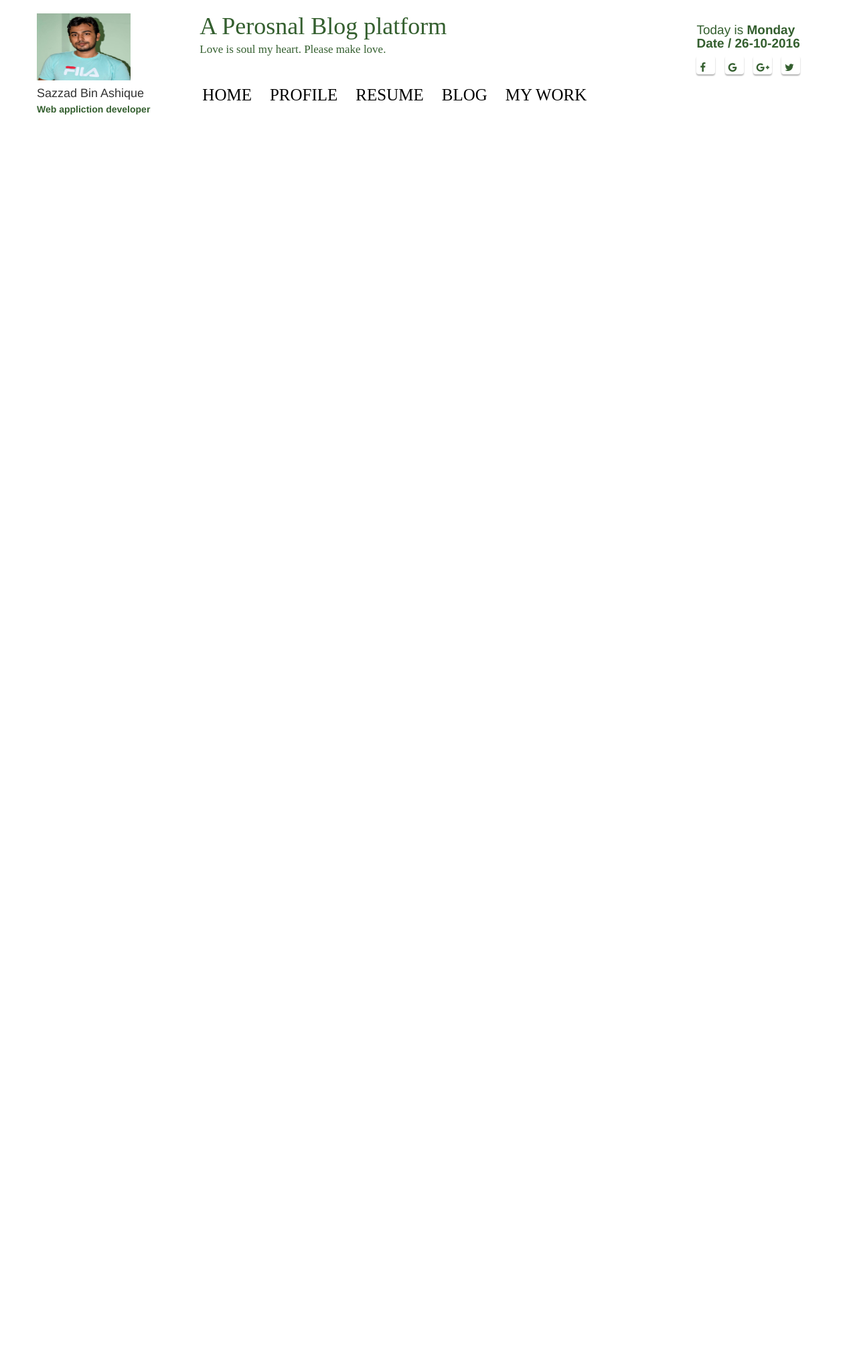
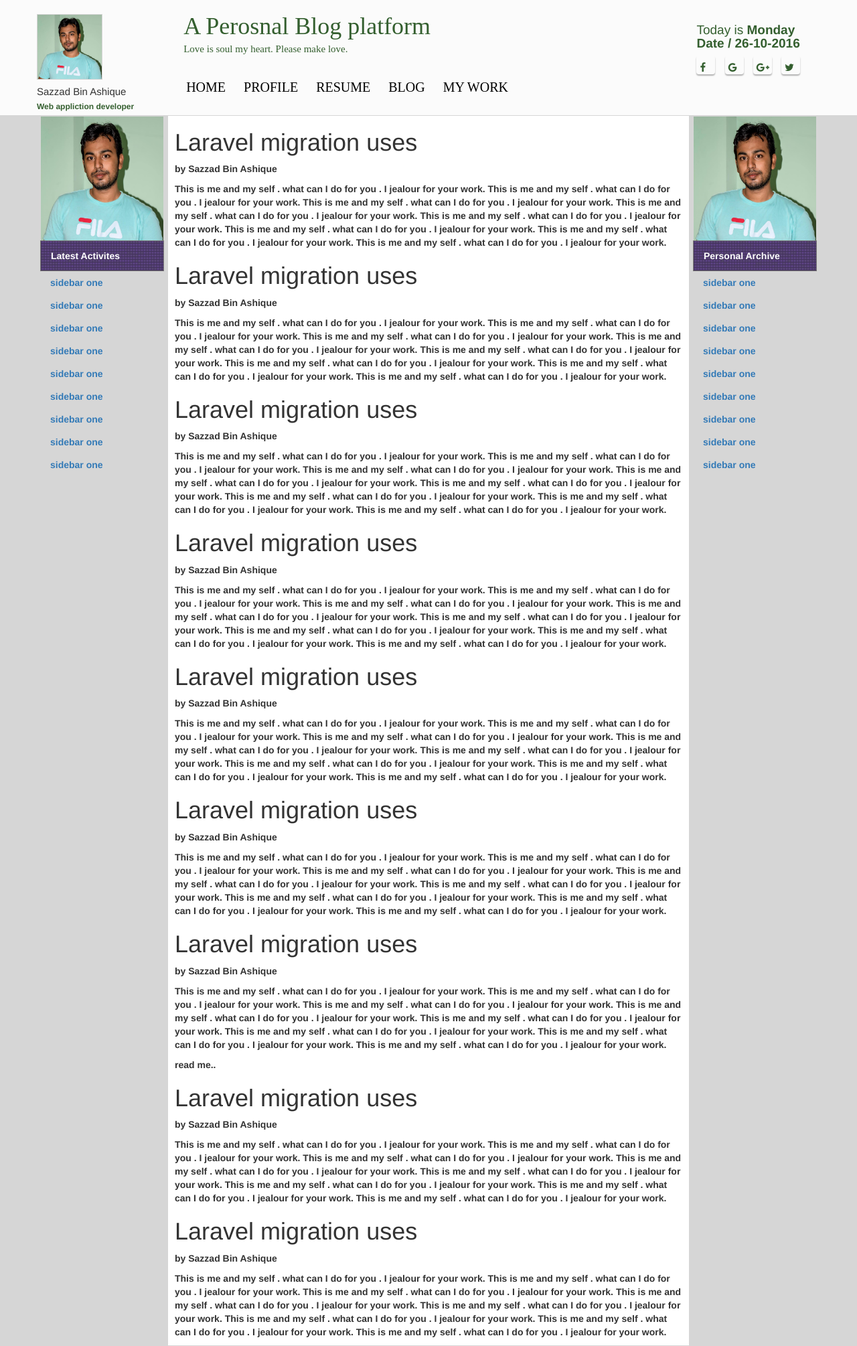
Before and after one commit to sazzadbinashique/luminous, a PHP site: page / in a window 1280 px wide. Shown: the whole page at 67% size. Before the commit the page ends 171 px from the top, so only its background shows below. Run offline with PHP 8.4, Linux system fonts and the light colour scheme.

Commit message:
content create

```diff
--- a/css/custom.css
+++ b/css/custom.css
@@ -1,24 +1,39 @@
+
+body{
+	background-color: #d6d6d6;
+}
 
  .logo{
  	float: left;
  }
 
  .logo h1 a img{
-          height: 100px;
-          width: 140px;
+          /*height: 100px;
+          width: 140px;*/
+     /*width: 100%;*/
+    max-width: 170px;
+    margin-top: 1px;
+    border: 1px solid #d6d6d6;
+    height: 98px;
  }
 header{
-	background-color: white;
+	background-color: #fbfbfb;
+	min-height: 95px;
 }
 .logo p{
 	line-height: 0.5em;
 	color: #345f2f;
+	font-size: 12px;
+
+}
+.logo h4{
+	font-size: 15px;
 
 }
 .title{
 	float: left;
 	font-family: ubuntu;
-	font-size: 17px;
+	font-size: 15px;
     color: #345f2f;
     line-height: 0.5em;
     /*padding-left: 60px;*/
@@ -36,14 +51,14 @@ nav{
 	padding-left: 25px;
     margin-left: 2px;
     display: inline;
-    padding-top: 50px;
+    padding-top: 40px;
     float: left;
 }
 .header-nav ul li a{
 	text-decoration: none;
     color: black;
     font-family: ubuntu;
-    font-size: 25px;
+    font-size: 20px;
     /*border: 10px;*/
 
     border-radius: 5px;
@@ -99,3 +114,62 @@ nav{
 .social ul li a{
 	display: block;
 }
+
+.col-md-2, .col-md-7, .col-md-3 {
+    padding-left: 5px;
+    padding-right: 5px;
+}
+
+aside{
+	display: block;
+}
+.mini-logo {
+    margin-bottom: -8px;
+}
+
+div.mini-logo img {
+    width: 100%;
+    max-width: 283px;
+    margin-top: 1px;
+    border: 1px solid #d6d6d6;
+    height: 194px;
+}
+img {
+    vertical-align: middle;
+    max-width: 100%;
+    border: 0;
+}
+.left-menu {
+    margin-top: 10px 0!important;
+    padding: 0;
+}
+
+ul.nav-list.primary>li {
+    margin: 0;
+    padding: 0;
+}
+ul.left-menu li {
+    line-height: 14px;
+}
+
+li.heading {
+    margin: 0;
+    background: #316441;
+    font-size: 100%;
+    border: 1px solid #797777;
+    padding: 15px 0 15px 15px!important;
+    margin-top: 20px;
+    color: #fff;
+    background: #5b4282 url("../img/pattern.png") repeat center center !important;
+}
+@media (min-width: 992px)
+.col-md-2 {
+    width: 22.66666667%;
+}
+
+	.middle-col {
+    border: 1px solid #d6d6d6;
+     background: #fff;
+    padding-left: 10px;
+    padding-right: 10px;
+}
--- a/index.html
+++ b/index.html
@@ -62,32 +62,166 @@
             </div>
           </div>
         </header>
-        <div>
-          <nav>
+        <div class="container">
+          <div class="row">
+            <div class="col-md-2">
+              <aside class="sidebar">
+                <div class="mini-logo">
+                <img src="img/logo.jpg" alt="Bootstrap Tutorial">
+                </div>
+                <ul class="nav nav-list primary left-menu">
+                  <li class="heading">Latest Activites</li>
+                  <li><a href="#">sidebar one</a></li>
+                  <li><a href="#">sidebar one</a></li>
+                  <li><a href="#">sidebar one</a></li>
+                  <li><a href="#">sidebar one</a></li>
+                  <li><a href="#">sidebar one</a></li>
+                  <li><a href="#">sidebar one</a></li>
+                  <li><a href="#">sidebar one</a></li>
+                  <li><a href="#">sidebar one</a></li>
+                  <li><a href="#">sidebar one</a></li>
+                </ul>
+              </aside>
 
-          </nav>
-        </div>
-        <section>
-          <aside>
+            </div>
 
-          </aside>
-        </section>
-        <section>
-          <div>
+              <div class="col-md-8 middle-col">
+                <article>
+                  <h1>Laravel migration uses</h1>
+                  <p>by Sazzad Bin Ashique</p>
+                  <p>This is me and my self . what can I do for you . I jealour for your work.
+                  This is me and my self . what can I do for you . I jealour for your work.
+                  This is me and my self . what can I do for you . I jealour for your work.
+                  This is me and my self . what can I do for you . I jealour for your work.
+                  This is me and my self . what can I do for you . I jealour for your work.
+                  This is me and my self . what can I do for you . I jealour for your work.
+                  This is me and my self . what can I do for you . I jealour for your work.
+                  This is me and my self . what can I do for you . I jealour for your work.</p>
+                </article>
+                <article>
+                  <h1>Laravel migration uses</h1>
+                  <p>by Sazzad Bin Ashique</p>
+                  <p>This is me and my self . what can I do for you . I jealour for your work.
+                  This is me and my self . what can I do for you . I jealour for your work.
+                  This is me and my self . what can I do for you . I jealour for your work.
+                  This is me and my self . what can I do for you . I jealour for your work.
+                  This is me and my self . what can I do for you . I jealour for your work.
+                  This is me and my self . what can I do for you . I jealour for your work.
+                  This is me and my self . what can I do for you . I jealour for your work.
+                  This is me and my self . what can I do for you . I jealour for your work.</p>
+                </article>
+                <article>
+                  <h1>Laravel migration uses</h1>
+                  <p>by Sazzad Bin Ashique</p>
+                  <p>This is me and my self . what can I do for you . I jealour for your work.
+                  This is me and my self . what can I do for you . I jealour for your work.
+                  This is me and my self . what can I do for you . I jealour for your work.
+                  This is me and my self . what can I do for you . I jealour for your work.
+                  This is me and my self . what can I do for you . I jealour for your work.
+                  This is me and my self . what can I do for you . I jealour for your work.
+                  This is me and my self . what can I do for you . I jealour for your work.
+                  This is me and my self . what can I do for you . I jealour for your work.</p>
+                </article>
+                <article>
+                  <h1>Laravel migration uses</h1>
+                  <p>by Sazzad Bin Ashique</p>
+                  <p>This is me and my self . what can I do for you . I jealour for your work.
+                  This is me and my self . what can I do for you . I jealour for your work.
+                  This is me and my self . what can I do for you . I jealour for your work.
+                  This is me and my self . what can I do for you . I jealour for your work.
+                  This is me and my self . what can I do for you . I jealour for your work.
+                  This is me and my self . what can I do for you . I jealour for your work.
+                  This is me and my self . what can I do for you . I jealour for your work.
+                  This is me and my self . what can I do for you . I jealour for your work.</p>
+                </article>
+                <article>
+                  <h1>Laravel migration uses</h1>
+                  <p>by Sazzad Bin Ashique</p>
+                  <p>This is me and my self . what can I do for you . I jealour for your work.
+                  This is me and my self . what can I do for you . I jealour for your work.
+                  This is me and my self . what can I do for you . I jealour for your work.
+                  This is me and my self . what can I do for you . I jealour for your work.
+                  This is me and my self . what can I do for you . I jealour for your work.
+                  This is me and my self . what can I do for you . I jealour for your work.
+                  This is me and my self . what can I do for you . I jealour for your work.
+                  This is me and my self . what can I do for you . I jealour for your work.</p>
+                </article>
+                <article>
+                  <h1>Laravel migration uses</h1>
+                  <p>by Sazzad Bin Ashique</p>
+                  <p>This is me and my self . what can I do for you . I jealour for your work.
+                  This is me and my self . what can I do for you . I jealour for your work.
+                  This is me and my self . what can I do for you . I jealour for your work.
+                  This is me and my self . what can I do for you . I jealour for your work.
+                  This is me and my self . what can I do for you . I jealour for your work.
+                  This is me and my self . what can I do for you . I jealour for your work.
+                  This is me and my self . what can I do for you . I jealour for your work.
+                  This is me and my self . what can I do for you . I jealour for your work.</p>
+                </article>
+                <article>
+                  <h1>Laravel migration uses</h1>
+                  <p>by Sazzad Bin Ashique</p>
+                  <p>This is me and my self . what can I do for you . I jealour for your work.
+                  This is me and my self . what can I do for you . I jealour for your work.
+                  This is me and my self . what can I do for you . I jealour for your work.
+                  This is me and my self . what can I do for you . I jealour for your work.
+                  This is me and my self . what can I do for you . I jealour for your work.
+                  This is me and my self . what can I do for you . I jealour for your work.
+                  This is me and my self . what can I do for you . I jealour for your work.
+                  This is me and my self . what can I do for you . I jealour for your work.</p>
+                  <p>read me..</p>
+                </article>
+                <article>
+                  <h1>Laravel migration uses</h1>
+                  <p>by Sazzad Bin Ashique</p>
+                  <p>This is me and my self . what can I do for you . I jealour for your work.
+                  This is me and my self . what can I do for you . I jealour for your work.
+                  This is me and my self . what can I do for you . I jealour for your work.
+                  This is me and my self . what can I do for you . I jealour for your work.
+                  This is me and my self . what can I do for you . I jealour for your work.
+                  This is me and my self . what can I do for you . I jealour for your work.
+                  This is me and my self . what can I do for you . I jealour for your work.
+                  This is me and my self . what can I do for you . I jealour for your work.</p>
+                </article>
+                <article>
+                <h1>Laravel migration uses</h1>
+                <p>by Sazzad Bin Ashique</p>
+                <p>This is me and my self . what can I do for you . I jealour for your work.
+                This is me and my self . what can I do for you . I jealour for your work.
+                This is me and my self . what can I do for you . I jealour for your work.
+                This is me and my self . what can I do for you . I jealour for your work.
+                This is me and my self . what can I do for you . I jealour for your work.
+                This is me and my self . what can I do for you . I jealour for your work.
+                This is me and my self . what can I do for you . I jealour for your work.
+                This is me and my self . what can I do for you . I jealour for your work.</p>
+                </article>
+
+              </div>
+
+
+            <div class="col-md-2">
+              <aside class="sidebar">
+                <div class="mini-logo">
+                <img src="img/logo.jpg" alt="Bootstrap Tutorial">
+                </div>
+                <ul class="nav nav-list primary left-menu">
+                  <li class="heading">Personal Archive</li>
+                  <li><a href="#">sidebar one</a></li>
+                  <li><a href="#">sidebar one</a></li>
+                  <li><a href="#">sidebar one</a></li>
+                  <li><a href="#">sidebar one</a></li>
+                  <li><a href="#">sidebar one</a></li>
+                  <li><a href="#">sidebar one</a></li>
+                  <li><a href="#">sidebar one</a></li>
+                  <li><a href="#">sidebar one</a></li>
+                  <li><a href="#">sidebar one</a></li>
+                </ul>
+              </aside>
+            </div>
 
           </div>
-        </section>
-        <section>
-          <aside>
 
-          </aside>
-        </section>
-
-        <footer>
-          <div>
-
-          </div>
-        </footer>
+        </div>
 
         <!-- core JavaScript
         ================================================== -->
```
Also changed, not shown: img/bootstrap-mini-logo.jpg (added), img/pattern.png (added).
